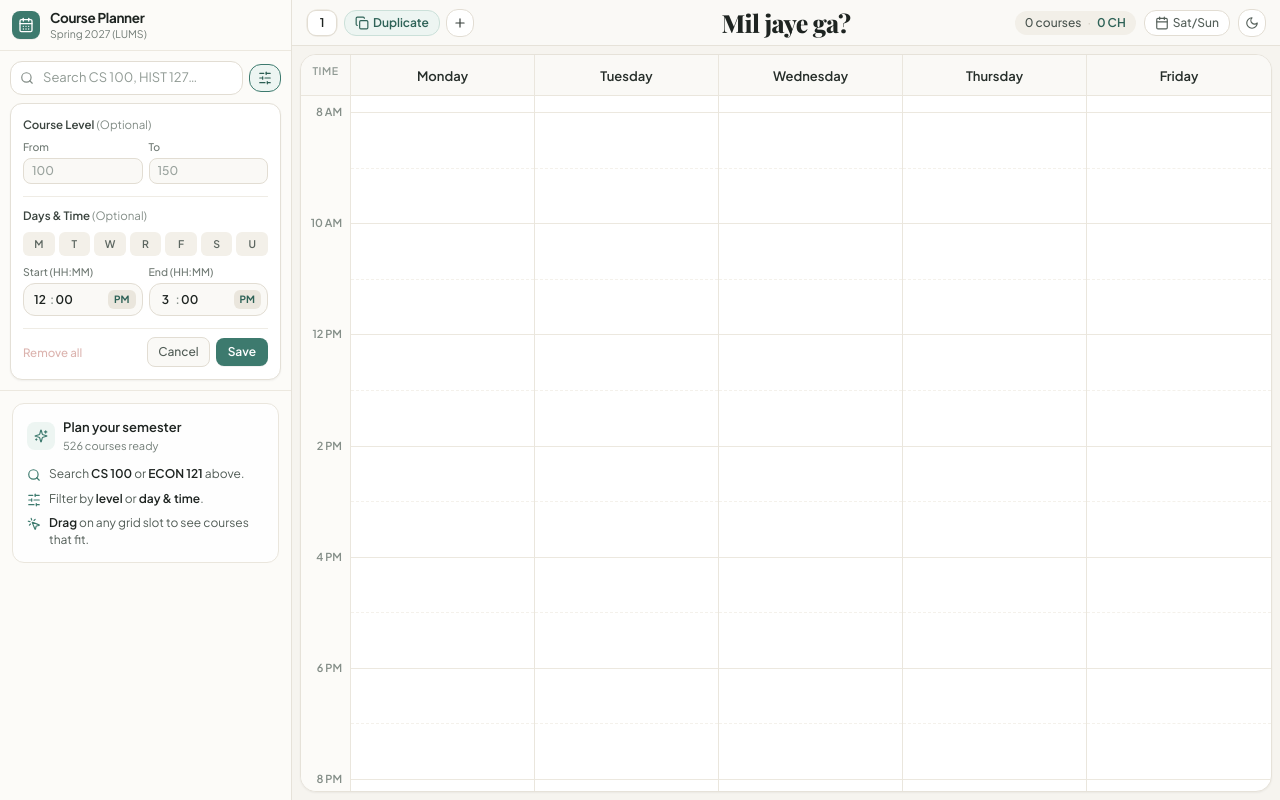
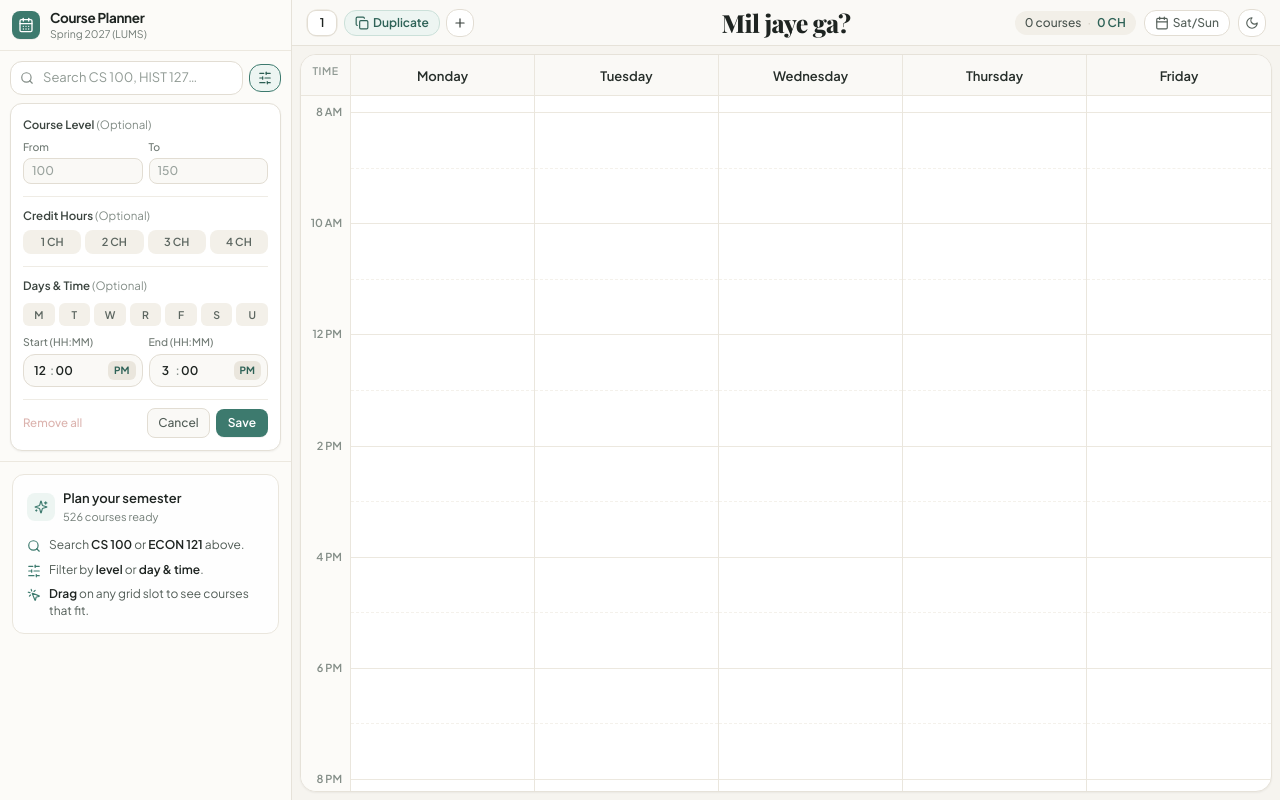
Before and after one commit to Taha-Salman/course-planner, a React (Vite) app: page / in a window 1280 px wide. Built offline with nearby package versions, Linux system fonts and the light colour scheme.

Commit message:
Add Credit Hours (1-4 CH) filter

```diff
--- a/src/components/CourseSidebar.tsx
+++ b/src/components/CourseSidebar.tsx
@@ -68,6 +68,7 @@ interface CourseSidebarProps {
 }
 
 const FILTER_DAYS: DayCode[] = ['M', 'T', 'W', 'R', 'F', 'S', 'U'];
+const FILTER_CREDITS = [1, 2, 3, 4] as const;
 
 function normalizeQuery(str: string): string {
   return str.toLowerCase().replace(/\s+/g, '');
@@ -246,13 +247,15 @@ export const CourseSidebar: React.FC<CourseSidebarProps> = ({
   const [query, setQuery] = useState('');
   const [showFilters, setShowFilters] = useState(() => entries.length === 0);
 
-  // Committed course level filter
+  // Committed course level & credit hours filters
   const [minLevel, setMinLevel] = useState<number | null>(null);
   const [maxLevel, setMaxLevel] = useState<number | null>(null);
+  const [selectedCredits, setSelectedCredits] = useState<number[]>([]);
 
   // Draft state inside the Filter panel (applied on Save, discarded on Cancel)
   const [draftMinLevel, setDraftMinLevel] = useState('');
   const [draftMaxLevel, setDraftMaxLevel] = useState('');
+  const [draftCredits, setDraftCredits] = useState<number[]>([]);
   const [draftDays, setDraftDays] = useState<DayCode[]>([]);
   const [draftStartMin, setDraftStartMin] = useState(12 * 60);
   const [draftEndMin, setDraftEndMin] = useState(15 * 60);
@@ -281,6 +284,7 @@ export const CourseSidebar: React.FC<CourseSidebarProps> = ({
   const openFilters = () => {
     setDraftMinLevel(minLevel !== null ? String(minLevel) : '');
     setDraftMaxLevel(maxLevel !== null ? String(maxLevel) : '');
+    setDraftCredits(selectedCredits);
     setDraftDays(timeSlotFilter?.days ?? []);
     setDraftStartMin(timeSlotFilter?.startMin ?? 12 * 60);
     setDraftEndMin(timeSlotFilter?.endMin ?? 15 * 60);
@@ -301,6 +305,7 @@ export const CourseSidebar: React.FC<CourseSidebarProps> = ({
     const parsedMax = parseInt(draftMaxLevel.trim(), 10);
     setMinLevel(Number.isNaN(parsedMin) ? null : parsedMin);
     setMaxLevel(Number.isNaN(parsedMax) ? null : parsedMax);
+    setSelectedCredits([...draftCredits].sort((a, b) => a - b));
 
     if (draftDays.length > 0 || draftTimeTouched) {
       const startMin = draftStartMin;
@@ -329,12 +334,14 @@ export const CourseSidebar: React.FC<CourseSidebarProps> = ({
   const handleRemoveAllFilters = () => {
     setDraftMinLevel('');
     setDraftMaxLevel('');
+    setDraftCredits([]);
     setDraftDays([]);
     setDraftStartMin(12 * 60);
     setDraftEndMin(15 * 60);
     setDraftTimeTouched(false);
     setMinLevel(null);
     setMaxLevel(null);
+    setSelectedCredits([]);
     onTimeSlotFilterChange(null);
     setExpandedCode(null);
     setShowFilters(false);
@@ -358,10 +365,17 @@ export const CourseSidebar: React.FC<CourseSidebarProps> = ({
   }, [entries]);
 
   const hasLevelFilter = minLevel !== null || maxLevel !== null;
+  const hasCreditsFilter = selectedCredits.length > 0;
   const hasTimeFilter = timeSlotFilter !== null;
-  const activeFilterCount = (hasLevelFilter ? 1 : 0) + (hasTimeFilter ? 1 : 0);
+  const activeFilterCount =
+    (hasLevelFilter ? 1 : 0) +
+    (hasCreditsFilter ? 1 : 0) +
+    (hasTimeFilter ? 1 : 0);
   const isSearchingOrFiltering =
-    query.trim().length > 0 || hasLevelFilter || hasTimeFilter;
+    query.trim().length > 0 ||
+    hasLevelFilter ||
+    hasCreditsFilter ||
+    hasTimeFilter;
 
   const filteredResults = useMemo(() => {
     if (!isSearchingOrFiltering) return [];
@@ -377,6 +391,10 @@ export const CourseSidebar: React.FC<CourseSidebarProps> = ({
 
     for (const course of courses) {
       if (hasLevelFilter && !matchesCourseLevelRange(course.code, minLevel, maxLevel)) {
+        continue;
+      }
+
+      if (hasCreditsFilter && !selectedCredits.includes(course.credits)) {
         continue;
       }
 
@@ -441,6 +459,8 @@ export const CourseSidebar: React.FC<CourseSidebarProps> = ({
     minLevel,
     maxLevel,
     hasLevelFilter,
+    selectedCredits,
+    hasCreditsFilter,
     timeSlotFilter,
     isSearchingOrFiltering,
   ]);
@@ -460,6 +480,12 @@ export const CourseSidebar: React.FC<CourseSidebarProps> = ({
     );
   };
 
+  const toggleDraftCredit = (ch: number) => {
+    setDraftCredits((prev) =>
+      prev.includes(ch) ? prev.filter((c) => c !== ch) : [...prev, ch]
+    );
+  };
+
   const pairSuggestion = timeSlotFilter
     ? getPairDaySuggestion(timeSlotFilter.days)
     : null;
@@ -467,6 +493,7 @@ export const CourseSidebar: React.FC<CourseSidebarProps> = ({
   const hasAnyDraftOrActiveFilter =
     draftMinLevel.trim() !== '' ||
     draftMaxLevel.trim() !== '' ||
+    draftCredits.length > 0 ||
     draftDays.length > 0 ||
     draftTimeTouched ||
     activeFilterCount > 0;
@@ -591,6 +618,36 @@ export const CourseSidebar: React.FC<CourseSidebarProps> = ({
               </div>
             </div>
 
+            {/* Credit Hours (1 CH – 4 CH) */}
+            <div className="space-y-1.5 pt-2.5 border-t border-[#EFECE5] dark:border-[#2A302D]">
+              <label className="block text-[11.5px] font-semibold text-[#3B443F] dark:text-[#D1DAD5]">
+                Credit Hours{' '}
+                <span className="font-normal text-[#838D87] dark:text-[#7E8A84]">
+                  (Optional)
+                </span>
+              </label>
+
+              <div className="grid grid-cols-4 gap-1">
+                {FILTER_CREDITS.map((ch) => {
+                  const selected = draftCredits.includes(ch);
+                  return (
+                    <button
+                      key={ch}
+                      type="button"
+                      onClick={() => toggleDraftCredit(ch)}
+                      className={`rounded-lg py-1 text-[11px] font-semibold transition-all cursor-pointer ${
+                        selected
+                          ? 'bg-[#3D7A6E] dark:bg-[#5B9B8E] text-white'
+                          : 'bg-[#F3F0E9] dark:bg-[#272D2A] text-[#5C6660] dark:text-[#9BA6A0] hover:bg-[#E8E4DB] dark:hover:bg-[#303734]'
+                      }`}
+                    >
+                      {ch} CH
+                    </button>
+                  );
+                })}
+              </div>
+            </div>
+
             {/* Days (Clean Buttons Only — No Empty Bar) & Fixed-Format Time */}
             <div className="space-y-2 pt-2.5 border-t border-[#EFECE5] dark:border-[#2A302D]">
               <label className="block text-[11.5px] font-semibold text-[#3B443F] dark:text-[#D1DAD5]">
@@ -672,7 +729,7 @@ export const CourseSidebar: React.FC<CourseSidebarProps> = ({
         )}
 
         {/* Active Filter / Grid Slot Indicators (Click to edit/remove inside Filter tab) */}
-        {(hasLevelFilter || hasTimeFilter) && (
+        {(hasLevelFilter || hasCreditsFilter || hasTimeFilter) && (
           <div className="flex flex-wrap items-center gap-1">
             {hasLevelFilter && (
               <button
@@ -688,6 +745,17 @@ export const CourseSidebar: React.FC<CourseSidebarProps> = ({
                       ? `≥ ${minLevel}`
                       : `≤ ${maxLevel}`}
                 </span>
+              </button>
+            )}
+
+            {hasCreditsFilter && (
+              <button
+                type="button"
+                onClick={openFilters}
+                title="Open filters to edit or remove"
+                className="inline-flex items-center gap-1 rounded-full bg-[#EDF5F2] dark:bg-[#1E312C] border border-[#CBE0D9] dark:border-[#2E4A43] px-2.5 py-0.5 text-[11px] font-medium text-[#2B5E53] dark:text-[#8CC8BA] hover:bg-[#E0EFEA] dark:hover:bg-[#263E38] transition-colors cursor-pointer"
+              >
+                <span>{selectedCredits.join(', ')} CH</span>
               </button>
             )}
 
```
